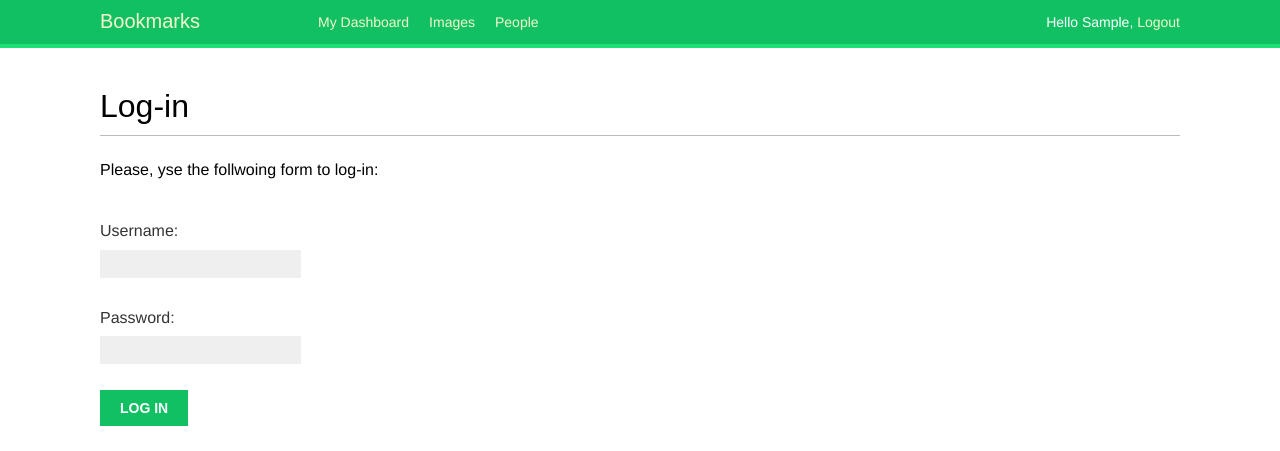
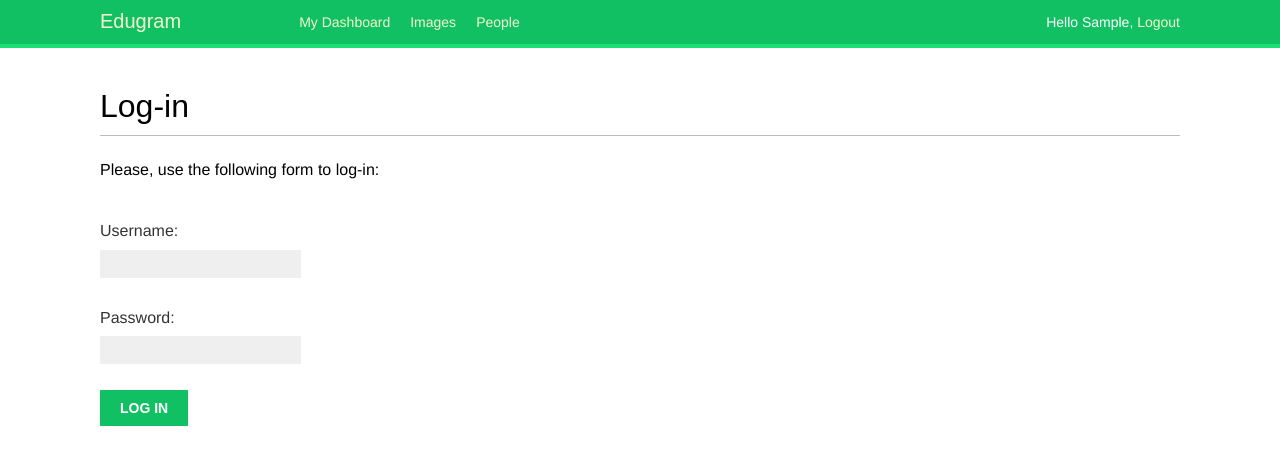
Before and after one commit to magicmangowagon/bookmarks, a Django app: template account/templates/account/login.html in a window 1280 px wide. Shown: the top 451 px of the page. Run offline with Django 3.2, Linux system fonts and the light colour scheme; the template is opened without the code that fills it: values that come from a table or form of the project are taken from there, others are empty; a user stored in the database is signed in; tables that the repository leaves empty hold one stand-in row (values such as "Sample post"); some web fonts are replaced.

```diff
--- a/account/templates/account/login.html
+++ b/account/templates/account/login.html
@@ -4,10 +4,10 @@
 
 {% block content %}
     <h1>Log-in</h1>
-    <p>Please, yse the follwoing form to log-in:</p>
+    <p>Please, use the following form to log-in:</p>
     <form action="" method="post">
         {{ form.as_p }}
         {% csrf_token %}
-        <p><input type="submit" value="Log in" </p>
+        <p><input type="submit" value="Log in"></p>
     </form>
 {% endblock %}
--- a/account/templates/base.html
+++ b/account/templates/base.html
@@ -8,7 +8,7 @@
 </head>
 <body>
     <div id="header">
-        <span class="logo">Bookmarks</span>
+        <span class="logo">Edugram</span>
         {% if request.user.is_authenticated %}
         <ul class="menu">
             <li {% if section == "dashboard" %}class="selected"{% endif %}>
--- a/bookmarks/settings.py
+++ b/bookmarks/settings.py
@@ -55,8 +55,7 @@ ROOT_URLCONF = 'bookmarks.urls'
 TEMPLATES = [
     {
         'BACKEND': 'django.template.backends.django.DjangoTemplates',
-        'DIRS': [os.path.join(BASE_DIR, 'templates')]
-        ,
+        'DIRS': [os.path.join(BASE_DIR, 'templates')],
         'APP_DIRS': True,
         'OPTIONS': {
             'context_processors': [
```
